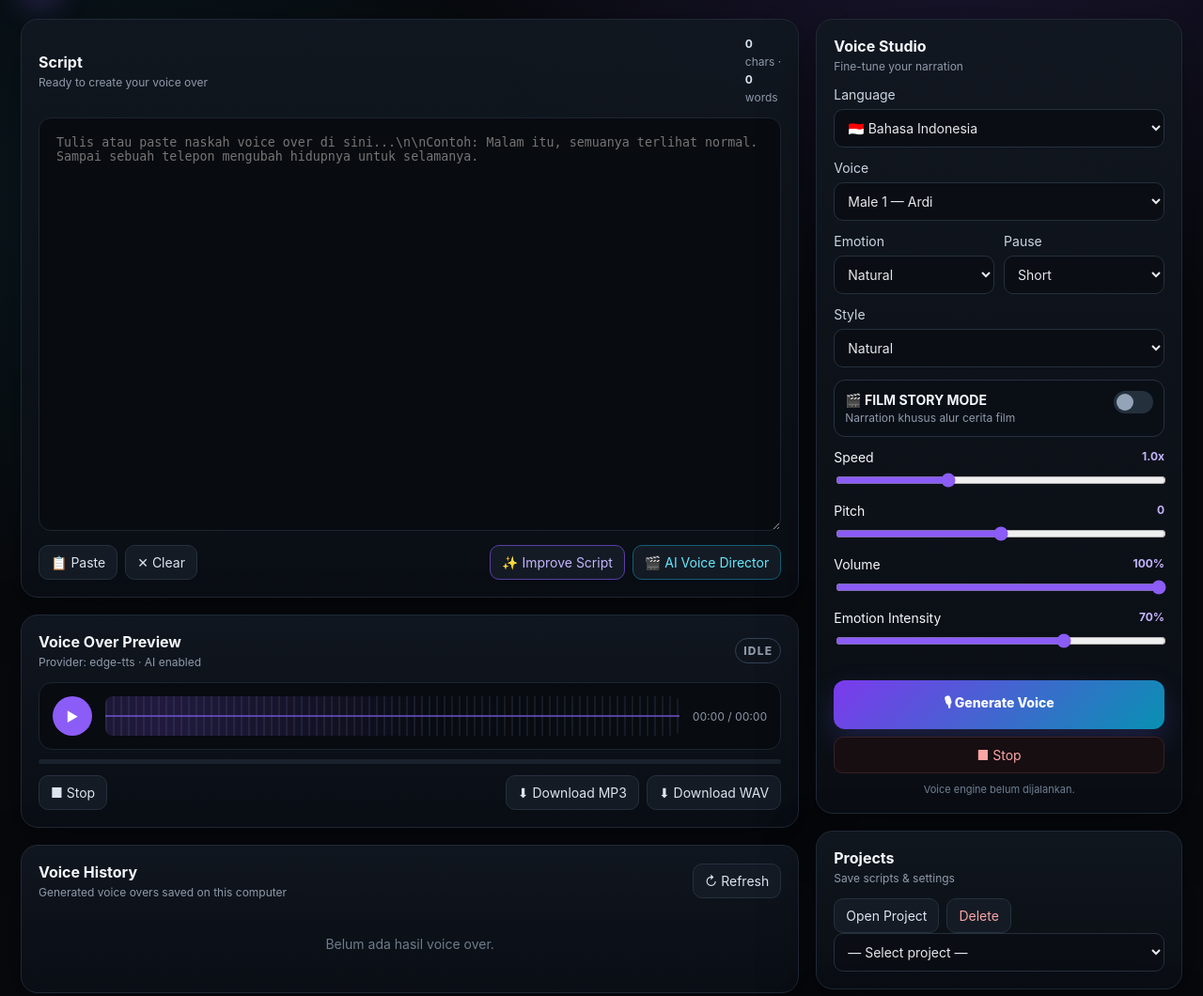
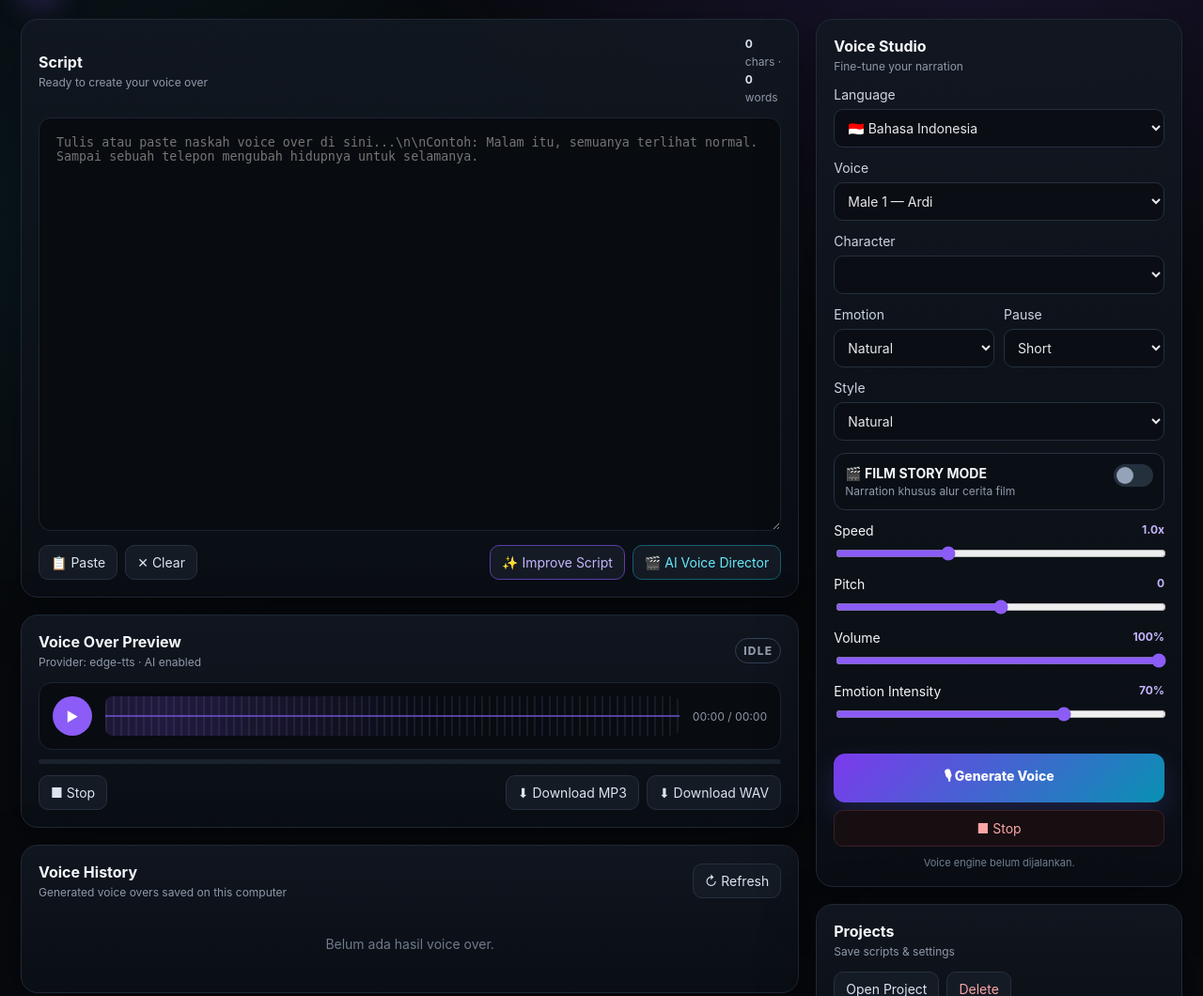
Before and after one commit to stevenholgersirait-bit/voice-over-studio-ai, a Flask app: page / in a window 1280 px wide. Shown: the part 64-1124 px from the top of the page at 94% size. Run offline with Flask 3, Linux system fonts and the light colour scheme; data that the repository does not hold is empty.

Commit message:
Add voice character selector

```diff
--- a/templates/index.html
+++ b/templates/index.html
@@ -30,8 +30,9 @@
 <section class="card settings">
   <div class="section-head"><div><h2>Voice Studio</h2><span>Fine-tune your narration</span></div></div>
   <label>Language<select id="language"></select></label>
-  <label>Voice<select id="voice"></select></label>
-  <div class="two"><label>Emotion<select id="emotion"></select></label><label>Pause<select id="pause"><option>Short</option><option>Medium</option><option>Long</option></select></label></div>
+<label>Voice<select id="voice"></select></label>
+<label>Character<select id="character"></select></label>
+<div class="two"><label>Emotion<select id="emotion"></select></label><label>Pause<select id="pause"><option>Short</option><option>Medium</option><option>Long</option></select></label></div>
   <label>Style<select id="style"><option>Natural</option><option>Storytelling</option><option>Cinematic</option><option>YouTube</option><option>TikTok</option><option>Advertisement</option></select></label>
   <div class="film-row"><div><b>🎬 FILM STORY MODE</b><span>Narration khusus alur cerita film</span></div><label class="switch"><input type="checkbox" id="filmMode"><i></i></label></div>
   <select id="filmStyle" class="film-style"><option>Normal Storytelling</option><option>Slow Storytelling</option><option>Fast Storytelling</option><option>Cinematic Storytelling</option></select>
```
